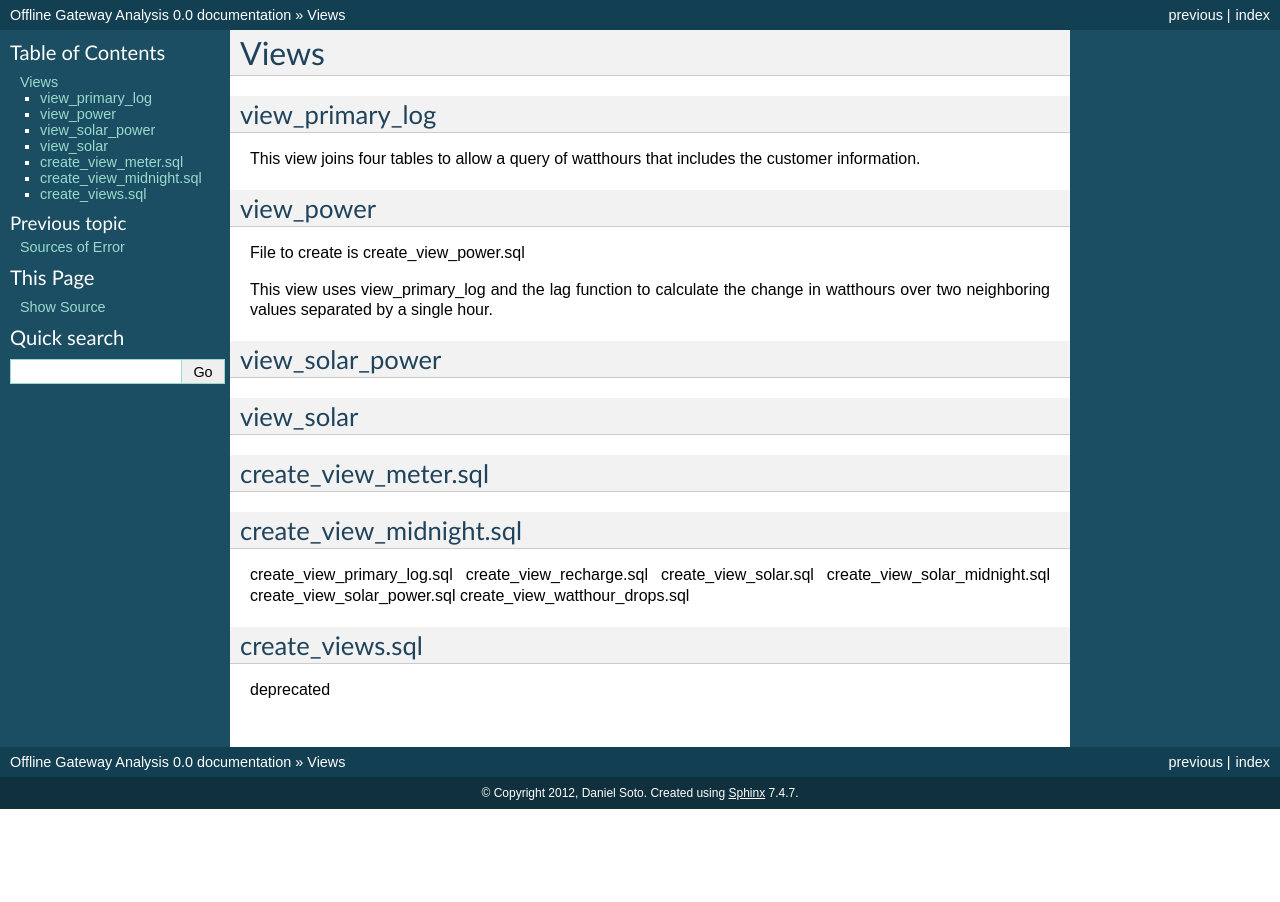
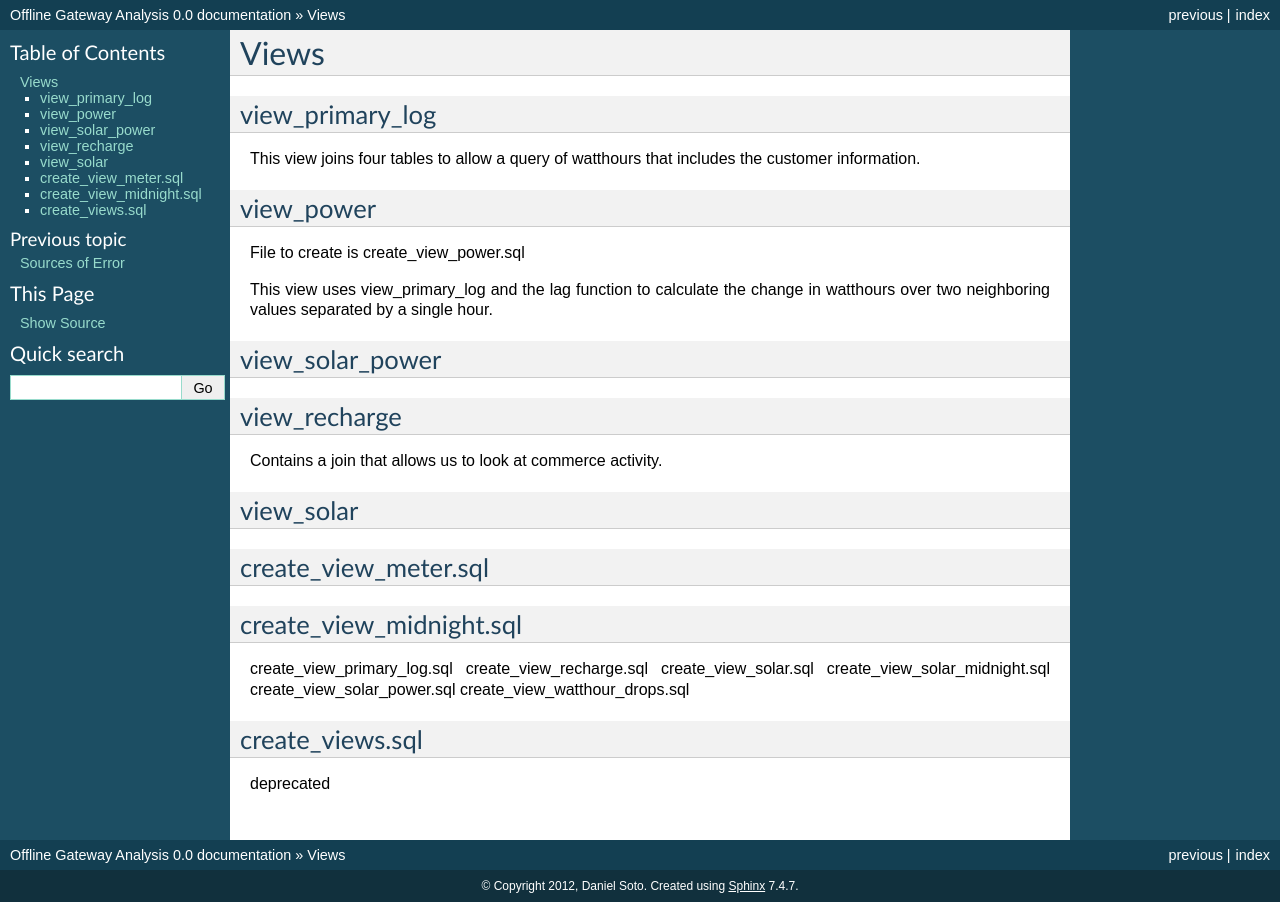
Before and after one commit to SEL-Columbia/ss_sql_views, a Sphinx documentation site: the page built from doc/views.rst, in a window 1280 px wide. Built offline with Sphinx 7.4.7, drawn with Linux system fonts in a browser that asks for light colours.

Commit message:
doc update

```diff
--- a/doc/views.rst
+++ b/doc/views.rst
@@ -22,6 +22,10 @@ a single hour.
 view_solar_power
 ----------------
 
+view_recharge
+-------------
+
+Contains a join that allows us to look at commerce activity.
 
 
 view_solar
```
